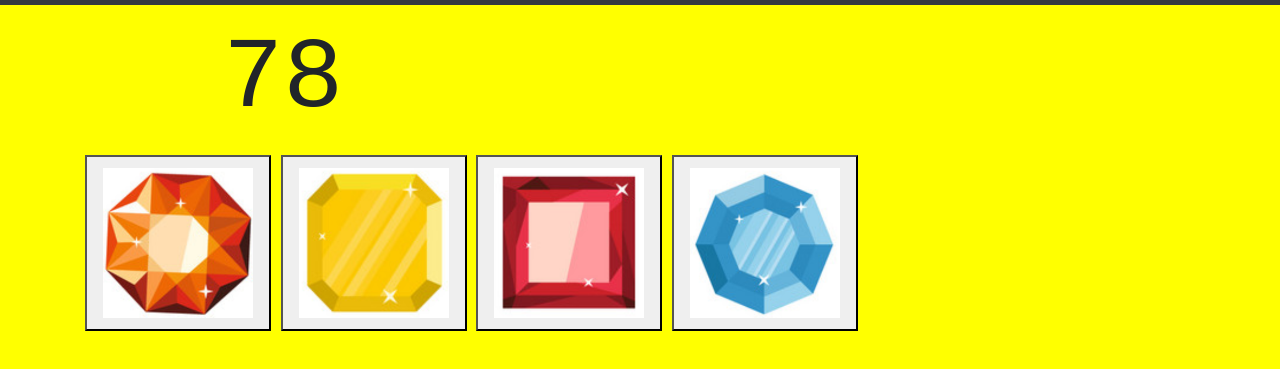
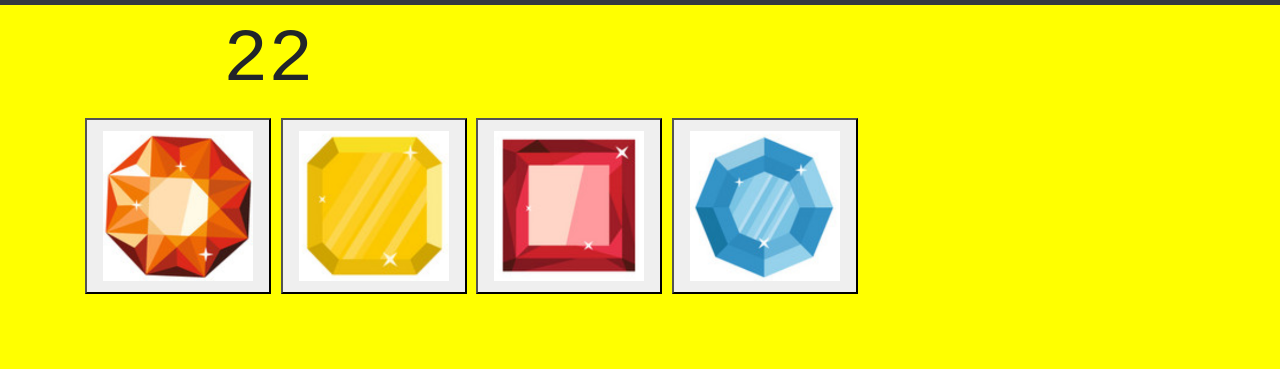
Before and after one commit to mezamic000/unit-4-game, a plain HTML site: page index.html in a window 1280 px wide. Shown: the part 121-490 px from the top of the page. Drawn offline with nearby package versions, Linux system fonts and the light colour scheme.

Commit message:
reorganized and renamed the reset function

```diff
--- a/assets/css/style.css
+++ b/assets/css/style.css
@@ -7,7 +7,7 @@ body {
 }
 
 #randomNumber {
-	font-size: 100px;
+	font-size: 75px;
 }
 
 #score,
--- a/assets/javascipt/game.js
+++ b/assets/javascipt/game.js
@@ -10,37 +10,42 @@ $(document).ready(function() {
 	var lockGame = false;
 	var counter = 0;
 
-	function start() {
+	function reset() {
+		//generates the random number and displays it
 		var targetNumber = Math.floor(Math.random() * 120) + 19;
 		$("#randomNumber").text(targetNumber);
-		//generates the random number and displays it
+
+		//starts the players score at 0 and displays it
 		var playerScoreCounter = 0;
 		$("#playerScore").text("Your Total Score Is: " + playerScoreCounter);
-		//starts the players score at 0 and displays it
+
+		//generates a random value for the orange crystal
 		var crystalOne = Math.floor(Math.random() * 12) + 1;
 		$("#crystalOrange").val(crystalOne);
 		console.log(crystalOne);
+
 		//generates a random value for the yellow crystal
 		var crystalTwo = Math.floor(Math.random() * 12) + 1;
 		$("#crystalYellow").val(crystalTwo);
 		console.log(crystalTwo);
-		//generates a random value for the yellow crystal
+
+		//generates a random value for the red crystal
 		var crystalThree = Math.floor(Math.random() * 12) + 1;
 		$("#crystalRed").val(crystalThree);
 		console.log(crystalThree);
-		//generates a random value for the red crystal
+
+		//generates a random value for the yellow crystal
 		var crystalFour = Math.floor(Math.random() * 12) + 1;
 		$("#crystalBlue").val(crystalFour);
 		console.log(crystalFour);
-		//generates a random value for the yellow crystal
+	}
+	reset();
 
-		$("#crystalOrange").on("click", function() {
-			crystalOne + -playerScoreCounter;
-			console.log(playerScoreCounter);
-			$("#score").text(playerScoreCounter);
-		});
-	}
-	start();
+	$("#crystalOrange").on("click", function() {
+		crystalOne + -playerScoreCounter;
+		console.log(playerScoreCounter);
+		$("#score").text(playerScoreCounter);
+	});
 
 	$(".selectCrystal").on("click", function() {
 		if (counter === targetNumber) {
@@ -49,6 +54,4 @@ $(document).ready(function() {
 	});
 
 	function clear() {}
-
-	function reset() {}
 });
```
